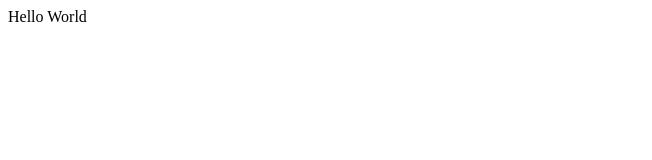
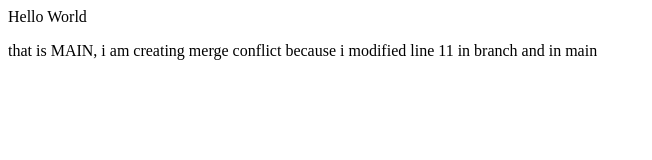
Before and after one commit to Jan-Dyndor/demo-repo, a plain HTML site: page index.html in a window 1280 px wide. Shown: the whole page, without its empty margins (0-652 px from the left). Drawn offline with Linux system fonts and the light colour scheme.

Commit message:
added there

```diff
--- a/index.html
+++ b/index.html
@@ -8,5 +8,9 @@
   </head>
   <body>
     <div>Hello World</div>
+    <p>
+      that is MAIN, i am creating merge conflict because i modified line 11 in
+      branch and in main
+    </p>
   </body>
 </html>
```
